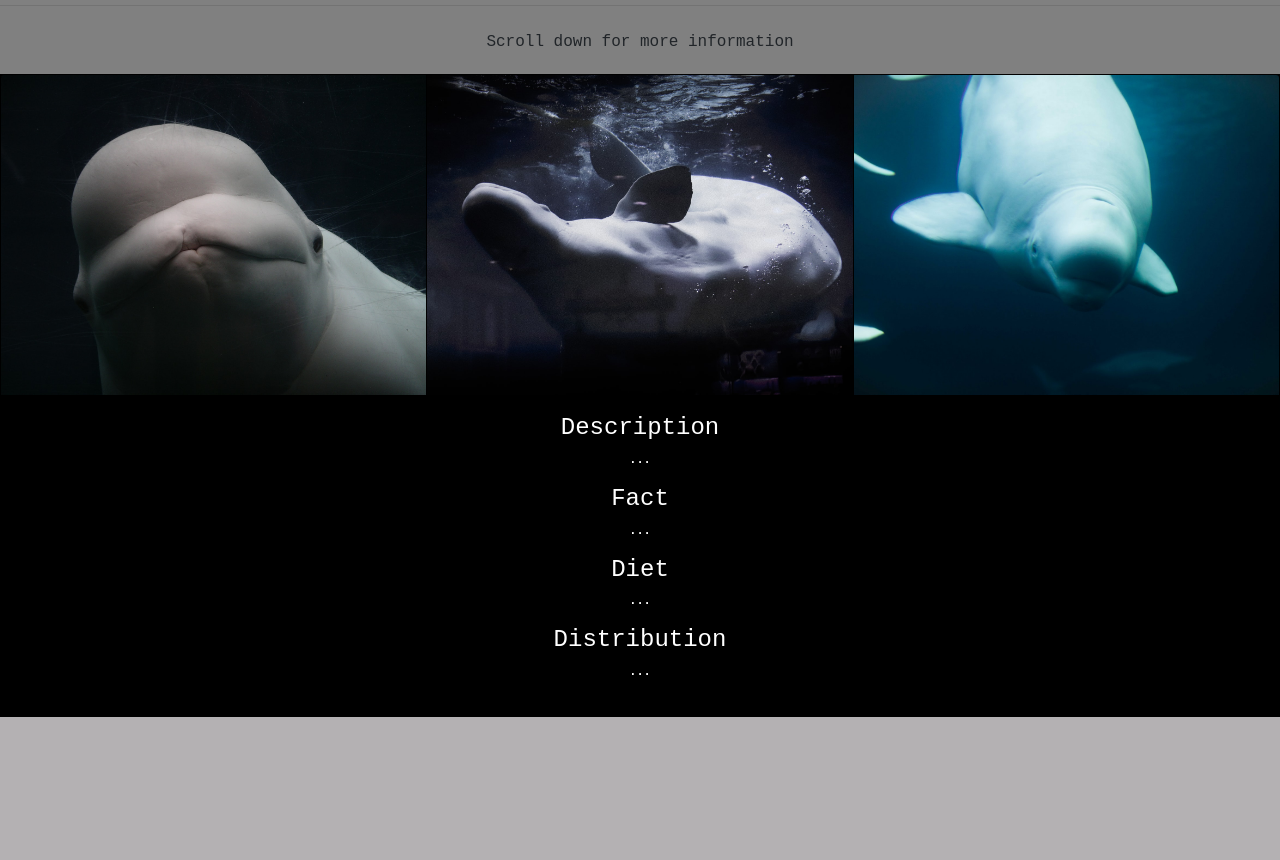
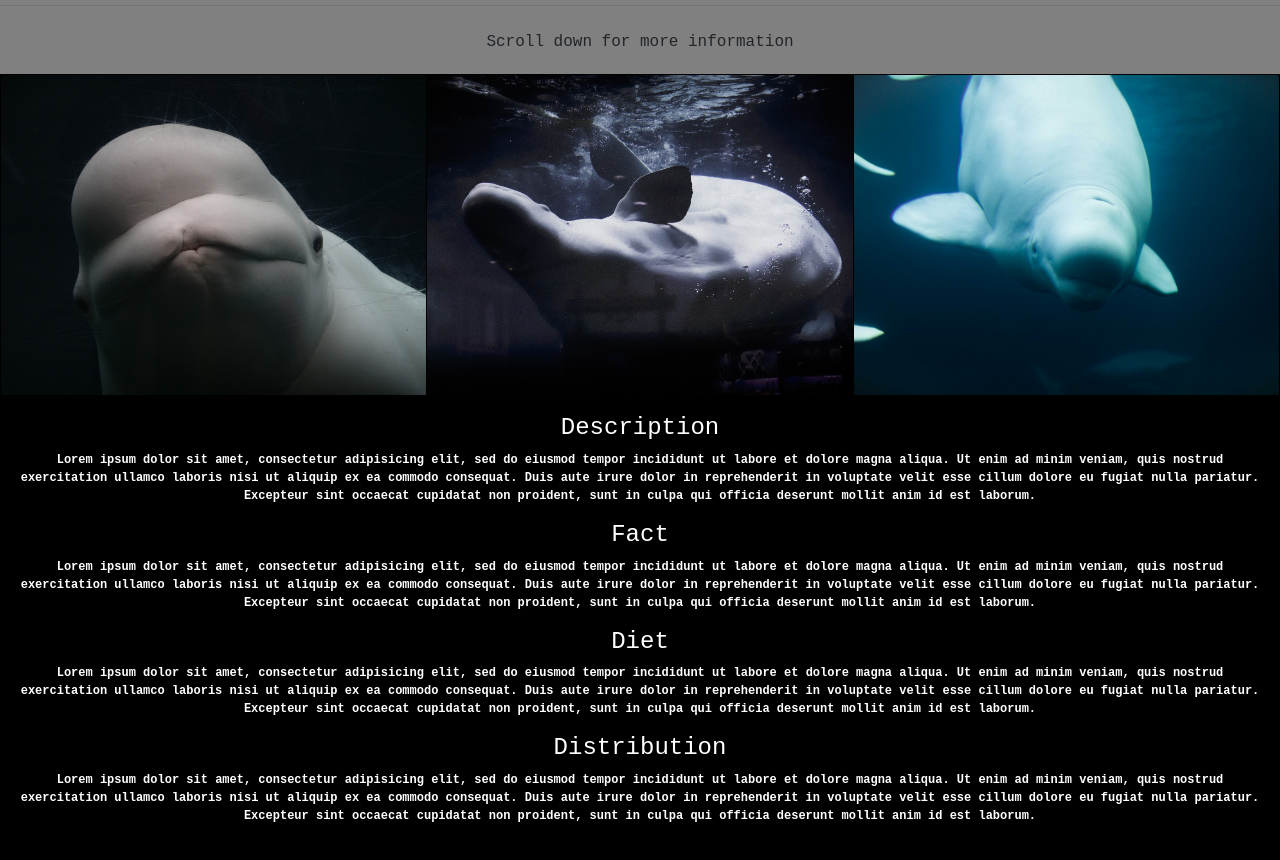
Before and after one commit to codeapril/learn-boostrap-project2, a plain HTML site: page index.html in a window 1280 px wide. Shown: the part 182-1042 px from the top of the page. Before the commit the page ends 899 px from the top, so only its background shows below. Drawn offline with Linux system fonts and the light colour scheme.

Commit message:
added placeholder text
*Added placehold texts

```diff
--- a/index.html
+++ b/index.html
@@ -71,13 +71,13 @@
   <div class="content">
     <div class="sub-head" data-spy="scroll" data-target="#navbar-example2" data-offset="0">
       <h4 id="desc">Description</h4>
-      <p>...</p>
+      <p>Lorem ipsum dolor sit amet, consectetur adipisicing elit, sed do eiusmod tempor incididunt ut labore et dolore magna aliqua. Ut enim ad minim veniam, quis nostrud exercitation ullamco laboris nisi ut aliquip ex ea commodo consequat. Duis aute irure dolor in reprehenderit in voluptate velit esse cillum dolore eu fugiat nulla pariatur. Excepteur sint occaecat cupidatat non proident, sunt in culpa qui officia deserunt mollit anim id est laborum.</p>
       <h4 id="fact">Fact</h4>
-      <p>...</p>
+      <p>Lorem ipsum dolor sit amet, consectetur adipisicing elit, sed do eiusmod tempor incididunt ut labore et dolore magna aliqua. Ut enim ad minim veniam, quis nostrud exercitation ullamco laboris nisi ut aliquip ex ea commodo consequat. Duis aute irure dolor in reprehenderit in voluptate velit esse cillum dolore eu fugiat nulla pariatur. Excepteur sint occaecat cupidatat non proident, sunt in culpa qui officia deserunt mollit anim id est laborum.</p>
       <h4 id="diet">Diet</h4>
-      <p>...</p>
+      <p>Lorem ipsum dolor sit amet, consectetur adipisicing elit, sed do eiusmod tempor incididunt ut labore et dolore magna aliqua. Ut enim ad minim veniam, quis nostrud exercitation ullamco laboris nisi ut aliquip ex ea commodo consequat. Duis aute irure dolor in reprehenderit in voluptate velit esse cillum dolore eu fugiat nulla pariatur. Excepteur sint occaecat cupidatat non proident, sunt in culpa qui officia deserunt mollit anim id est laborum.</p>
       <h4 id="distribution">Distribution</h4>
-      <p>...</p>
+      <p>Lorem ipsum dolor sit amet, consectetur adipisicing elit, sed do eiusmod tempor incididunt ut labore et dolore magna aliqua. Ut enim ad minim veniam, quis nostrud exercitation ullamco laboris nisi ut aliquip ex ea commodo consequat. Duis aute irure dolor in reprehenderit in voluptate velit esse cillum dolore eu fugiat nulla pariatur. Excepteur sint occaecat cupidatat non proident, sunt in culpa qui officia deserunt mollit anim id est laborum.</p>
       <!-- <h4 id="three">three</h4>
       <p>...</p> -->
     </div>
```
